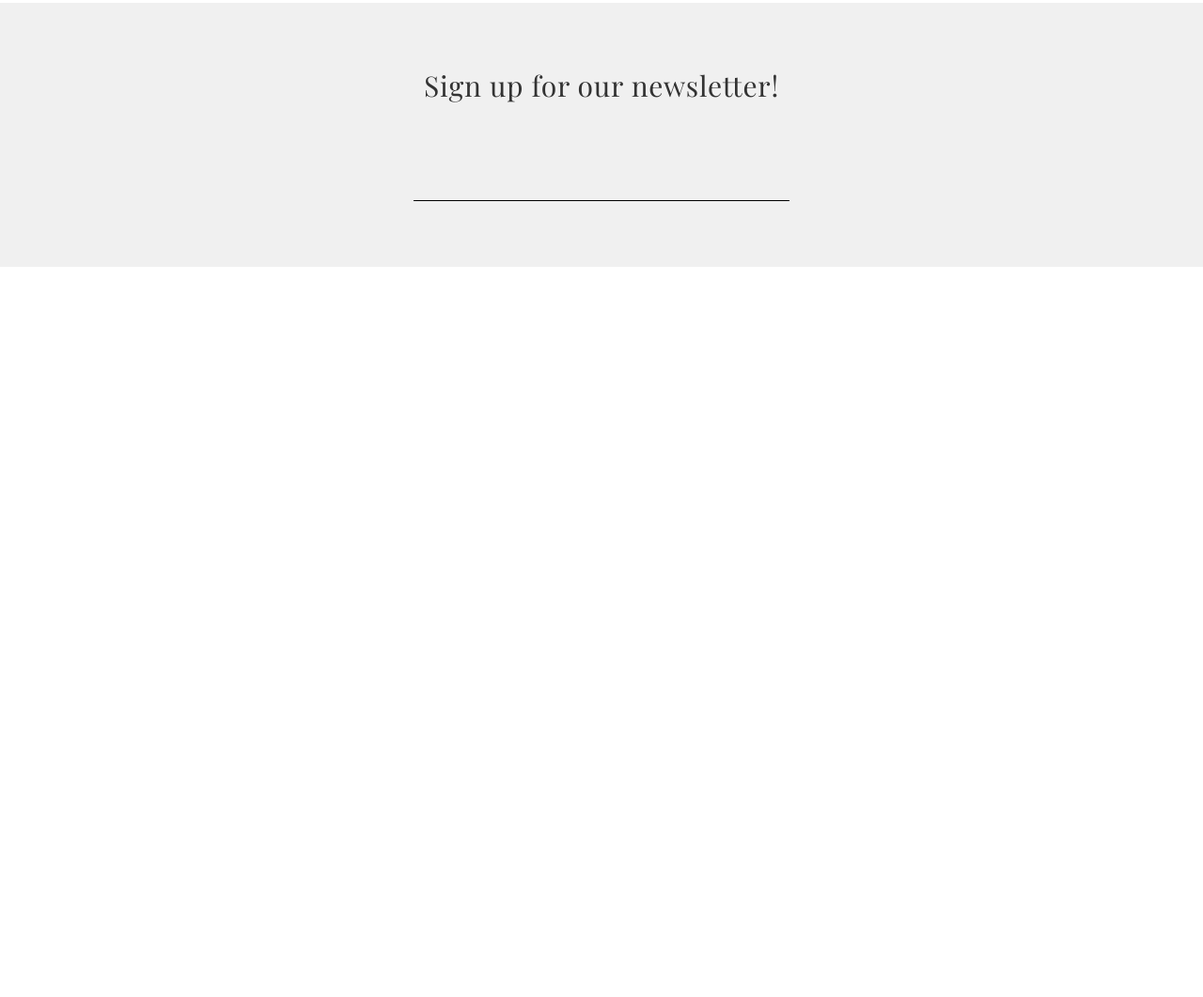
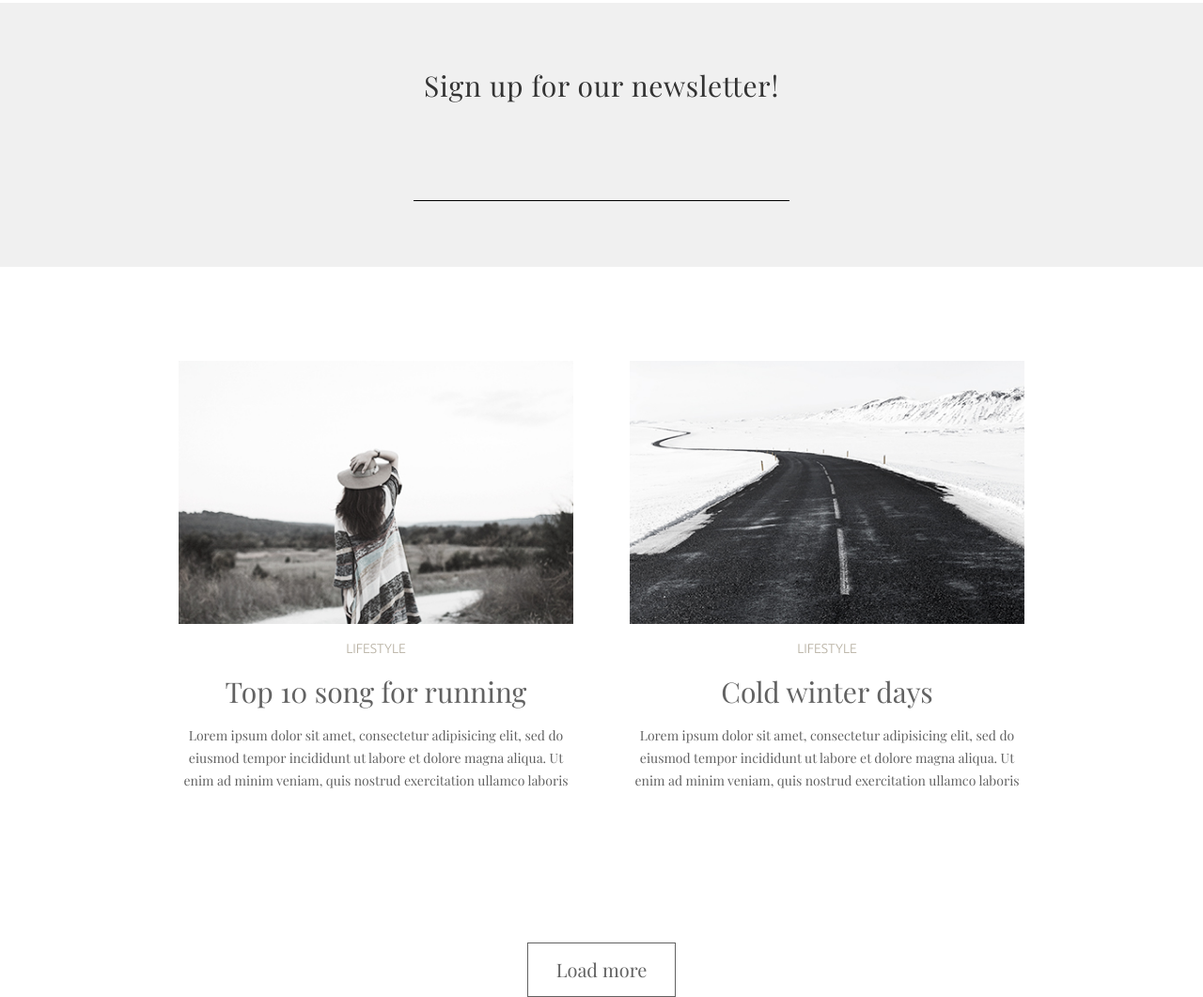
Before and after one commit to Verruckterdrachen/Minimo, a website: page #src/index.html in a window 1280 px wide. Shown: the part 2446-3507 px from the top of the page at 94% size. Before the commit the page ends 2830 px from the top, so only its background shows below. Drawn offline with nearby package versions, Linux system fonts and the light colour scheme; files that its build step writes are made by us from their sources; a web font is replaced by a local one.

Commit message:
add second news section

```diff
--- a/#src/index.html
+++ b/#src/index.html
@@ -122,6 +122,43 @@
 					</div>
 				</div>
 			</section>
+			<section class="page__news news">
+				<div class="news__container _container">
+					<div class="news__body">
+						<div class="news__column">
+							<article class="news__item item-news">
+								<a href="" class="item-news__image _ibg">
+									<img src="img/news/05.jpg" alt="More than just a music festival">
+								</a>
+								<h3 class="item-news__suptitle suptitle">Lifestyle</h3>
+								<a href="" class="item-news__link link">
+									<h3 class="item-news__title title">Top 10 song for running</h3>
+								</a>
+								<div class="item-news__text text">
+									Lorem ipsum dolor sit amet, consectetur adipisicing elit, sed do eiusmod tempor incididunt ut labore
+									et dolore magna aliqua. Ut enim ad minim veniam, quis nostrud exercitation ullamco laboris
+								</div>
+							</article>
+						</div>
+						<div class="news__column">
+							<article class="news__item item-news">
+								<a href="" class="item-news__image _ibg">
+									<img src="img/news/06.jpg" alt="Life tastes better with coffee">
+								</a>
+								<h3 class="item-news__suptitle suptitle">Lifestyle</h3>
+								<a href="" class="item-news__link link">
+									<h3 class="item-news__title title">Cold winter days</h3>
+								</a>
+								<div class="item-news__text text">
+									Lorem ipsum dolor sit amet, consectetur adipisicing elit, sed do eiusmod tempor incididunt ut labore
+									et dolore magna aliqua. Ut enim ad minim veniam, quis nostrud exercitation ullamco laboris
+								</div>
+							</article>
+						</div>
+					</div>
+					<a href="" class="news__button">Load more</a>
+				</div>
+			</section>
 		</main>
 		@@include('_footer.html',{})
 	</div>
--- a/#src/scss/style.scss
+++ b/#src/scss/style.scss
@@ -95,9 +95,9 @@ body {
 		@include adaptiv-value("padding-bottom", 130, 50, 1);
 	}
 	&__news {
-		@include adaptiv-value("padding-bottom", 120, 50, 1);
 	}
 	&__sign-up {
+		@include adaptiv-value("margin-top", 120, 50, 1);
 		@include adaptiv-value("margin-bottom", 100, 50, 1);
 	}
 }
@@ -144,11 +144,32 @@ body {
 }
 //====================================================================================================
 .news {
+	text-align: center;
 	&__body {
 		display: grid;
 		grid-template-columns: repeat(auto-fit, minmax(290px, 1fr));
 		@include adaptiv-value("column-gap", 60, 0, 1);
 		@include adaptiv-value("row-gap", 130, 60, 1);
+	}
+	&__button {
+		display: inline-flex;
+		justify-content: center;
+		align-items: center;
+		text-align: center;
+		padding: 0px 30px;
+		min-height: 58px;
+		border: 1px solid $mainColor;
+		color: inherit;
+		font-size: 20px;
+		line-height: math.div(24, 20) * 100%;
+		@include adaptiv-value("margin-top", 160, 60, 1);
+		transition: all 0.3s ease 0s;
+		@media (any-hover: hover) {
+			&:hover {
+				color: #fff;
+				background-color: $mainColor;
+			}
+		}
 	}
 }
 .item-news {
```
Also changed, not shown: Minimo/index.html (+37 -0 lines), Minimo/css/style.min.css.
